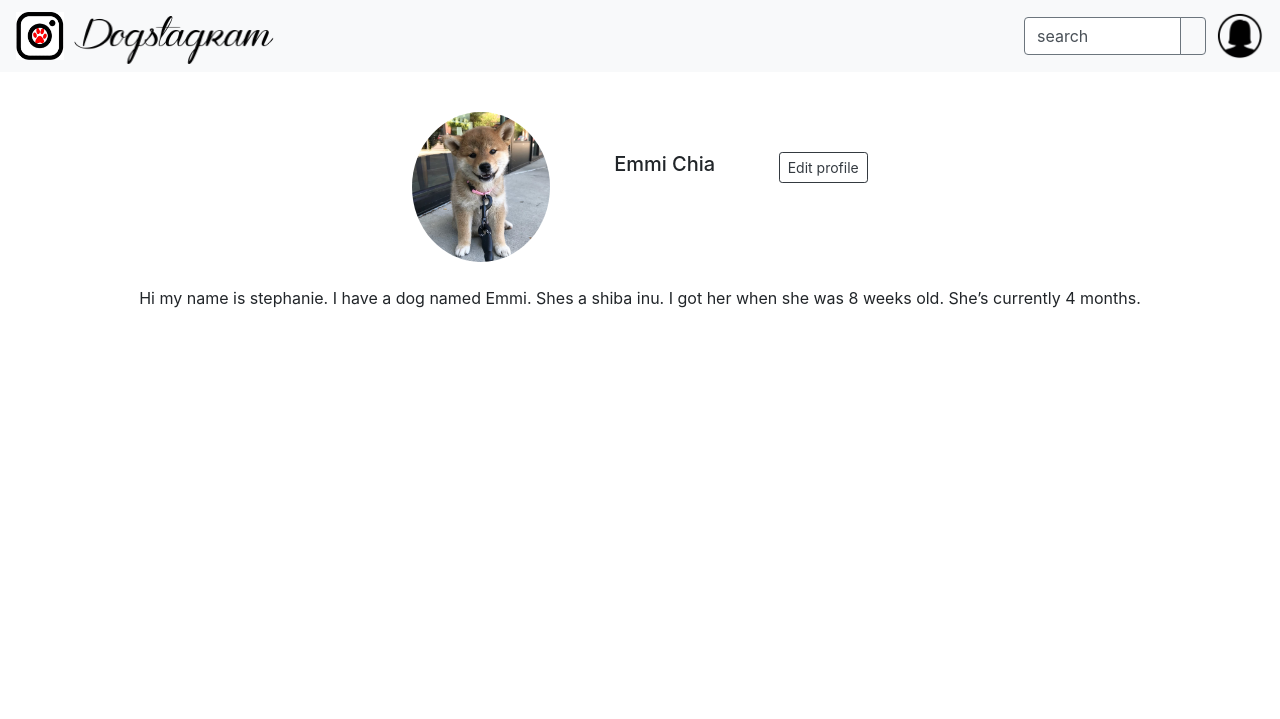
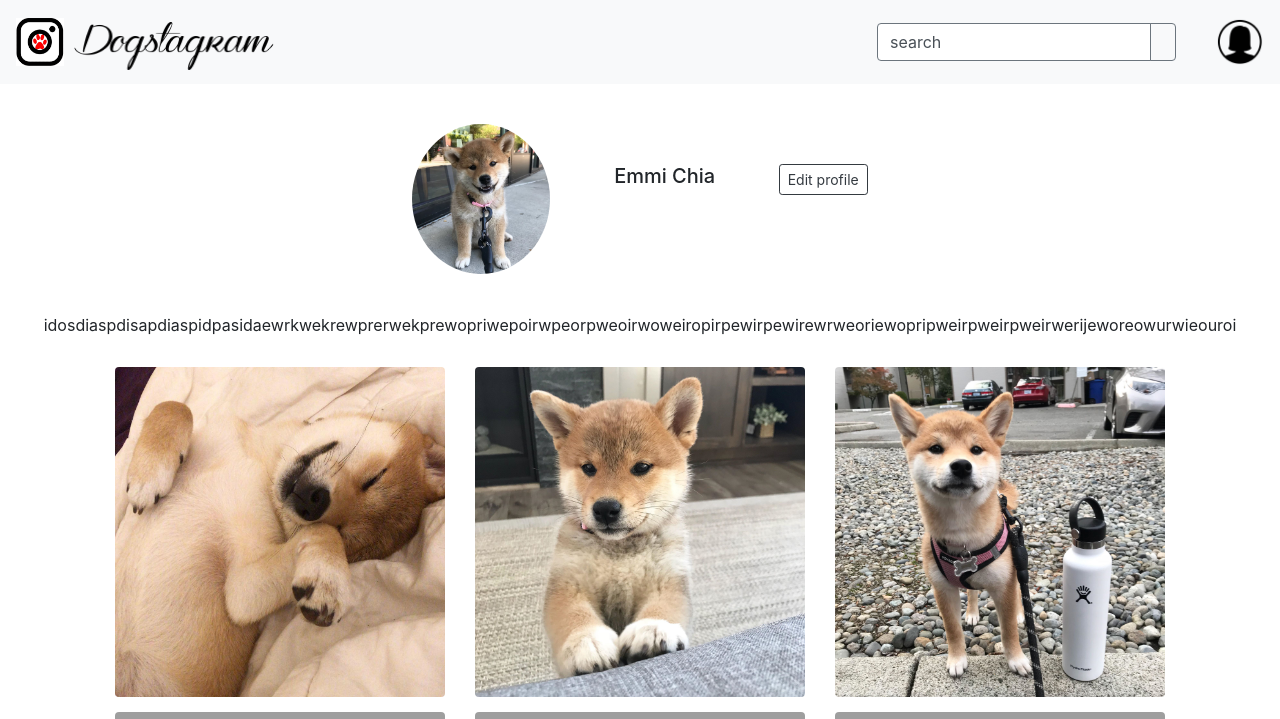
Before and after one commit to Nayrb123/Dogstagram, a Django app: page /profilepage in a window 1280 px wide. Shown: the top 719 px of the page. Before the commit the page ends 308 px from the top, so only its background shows below. Run offline with Django 3.2, Linux system fonts and the light colour scheme; parts of the project's set-up code (start-up, migrations or seed data) failed here and were passed over; some libraries are stand-ins or nearby versions; grey boxes are pictures that could not be loaded.

Commit message:
nav bar fixed

```diff
--- a/Dogstagram_Project/apps/dogstagram_app/static/dogstagram_app/css/style.css
+++ b/Dogstagram_Project/apps/dogstagram_app/static/dogstagram_app/css/style.css
@@ -1,6 +1,7 @@
 
 .searchbox {
-    margin-left: 750px;
+    float: right;
+    margin-right: 25px;
 }
 .form-col {
     margin-top: 15px;
@@ -19,11 +20,13 @@
     width: 200px;
     margin-top: 8px;
     margin-left: 10px;
+
 }
 .placeholder {
     height: 48px;
     width: 48px;
-    margin-left: 10px;
+    float: right;
+    position: right;
 }
 
 .emmi_pic {
@@ -55,3 +58,11 @@ h5 {
     max-height: 40px;
     text-align: center;
 }
+
+.row {
+    margin: 15px;
+  }
+
+  .bio {
+    margin-bottom: 30px;
+  }
--- a/Dogstagram_Project/apps/dogstagram_app/templates/dogstagram_app/profilepage.html
+++ b/Dogstagram_Project/apps/dogstagram_app/templates/dogstagram_app/profilepage.html
@@ -3,9 +3,16 @@
 <html>
 <head>
 
-    <title>Page Title</title>
+    <title>Profile page</title>
     <link rel="stylesheet" href="https://stackpath.bootstrapcdn.com/bootstrap/4.1.3/css/bootstrap.min.css" integrity="sha384-MCw98/SFnGE8fJT3GXwEOngsV7Zt27NXFoaoApmYm81iuXoPkFOJwJ8ERdknLPMO" crossorigin="anonymous">
     <link rel="stylesheet" href="{% static 'dogstagram_app/css/style.css'%}">
+
+    <style>
+        $(document).on("click", '[data-toggle="lightbox"]', function(event) {
+        event.preventDefault();
+        $(this).ekkoLightbox();
+        });
+    </style>
 
 </head>
 <body>
@@ -13,10 +20,11 @@
             {% load static %}
                 <a href="/"><img src="{% static "dogstagram_app/images/logo.jpg" %}" class="logo"></a>
                 <a href="/"><img src="{% static "dogstagram_app/images/dogstagram.png" %}" class="fontlogo"></a>
-
+                    <ul class="navbar-nav ml-auto">
                         <div class="searchbox">
                             <div class="row">
-                    <div class="col-12">
+                                <form class="form-inline">
+                                    <div class="form-inline my-2 my-lg-0">
                                         <div class="input-group">
                                             <input class="form-control border-secondary py-2" type="search" value="search">
                                                 <div class="input-group-append">
@@ -26,13 +34,18 @@
                                                 </div>
                                         </div>
                                     </div>
+                                </form>
                             </div>
                         </div>
+                    </ul>
 
+                <div class="placeholder">
                     <a href="/profilepage">
                         <img src="{% static 'dogstagram_app/images/placeholder.png' %}" class="placeholder">
                     </a>
+                </div>
         </nav>
+
 
         <div class="profile_bio">
             <div class="users_profile_picture">
@@ -41,21 +54,36 @@
                     <button type="submit" class="login btn btn-outline-dark btn-sm">Edit profile</button>
                     <br>
                     <br>
-                        <span class="row justify-content-center">
-                                Hi my name is stephanie. I  have a dog named Emmi. Shes a shiba inu. I got her when she was 8 weeks old. She’s currently 4 months.
+                        <span class="bio row justify-content-center">
+                            idosdiaspdisapdiaspidpasidaewrkwekrewprerwekprewopriwepoirwpeorpweoirwoweiropirpewirpewirewrweoriewopripweirpweirpweirwerijeworeowurwieouroi
                         </span>
                     </div>
             </div>
-
         </div>
 
-
-
-
-
-
-
-
+        <div class="container">
+                <div class="row">
+                  <a href="/" data-toggle="lightbox" data-gallery="gallery" class="col-md-4">
+                    <img src="{% static "dogstagram_app/images/emmi_pic_1.jpg" %}" class="img-fluid rounded">
+                  <a href="/" data-toggle="lightbox" data-gallery="gallery" class="col-md-4">
+                    <img src="{% static "dogstagram_app/images/emmi_pic_2.jpg" %}" class="img-fluid rounded">
+                  </a>
+                  <a href="/" data-toggle="lightbox" data-gallery="gallery" class="col-md-4">
+                    <img src="{% static "dogstagram_app/images/emmi_pic_3.jpg" %}" class="img-fluid rounded">
+                  </a>
+                </div>
+                <div class="row">
+                  <a href="/" data-toggle="lightbox" data-gallery="gallery" class="col-md-4">
+                    <img src="https://unsplash.it/600.jpg?image=254" class="img-fluid rounded">
+                  </a>
+                  <a href="/" data-toggle="lightbox" data-gallery="gallery" class="col-md-4">
+                    <img src="https://unsplash.it/600.jpg?image=255" class="img-fluid rounded">
+                  </a>
+                  <a href="/" data-toggle="lightbox" data-gallery="gallery" class="col-md-4">
+                    <img src="https://unsplash.it/600.jpg?image=256" class="img-fluid rounded">
+                  </a>
+                </div>
+        </div>
 
 
 </body>
```
Also changed, not shown: Dogstagram_Project/apps/dogstagram_app/templates/dogstagram_app/index.html (+7 -4 lines), Dogstagram_Project/apps/dogstagram_app/static/dogstagram_app/images/emmi_pic_1.jpg (added), Dogstagram_Project/apps/dogstagram_app/static/dogstagram_app/images/emmi_pic_2.jpg (added), Dogstagram_Project/apps/dogstagram_app/static/dogstagram_app/images/emmi_pic_3.jpg (added), Dogstagram_Project/apps/dogstagram_app/static/dogstagram_app/images/emmi_pic_4.jpg (added), Dogstagram_Project/db.sqlite3. Lines whose indentation alone changed are shown as unchanged.
